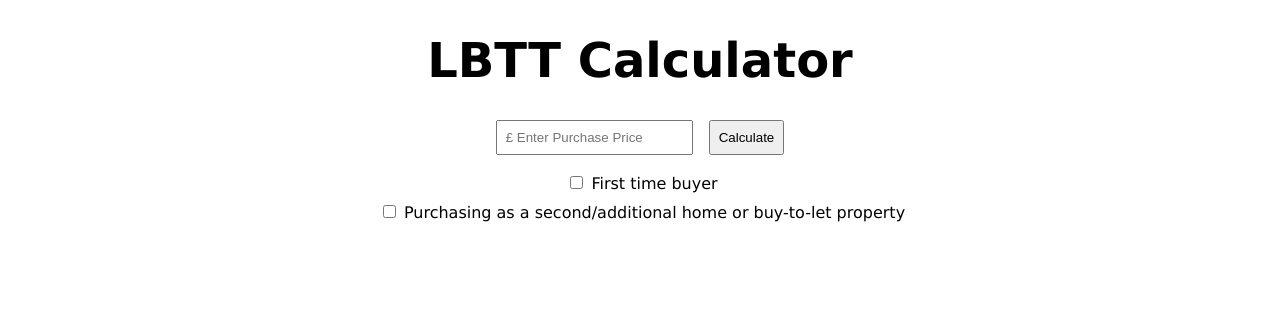
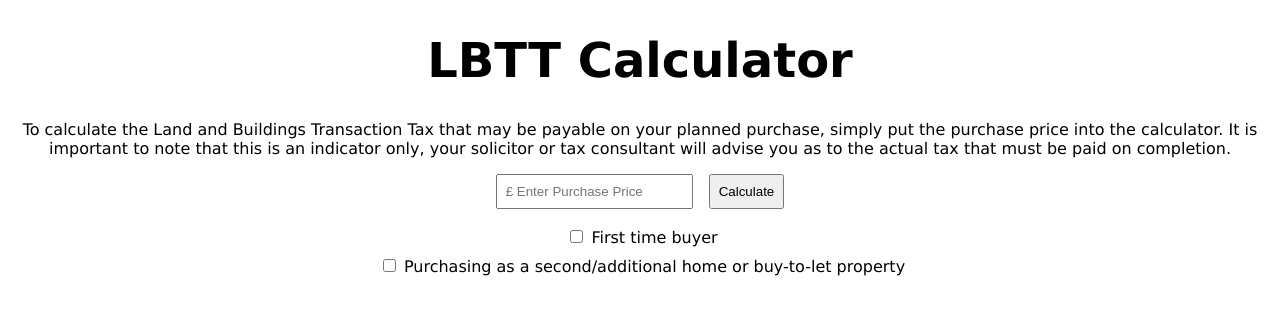
Before and after one commit to RobertHJones/calculator, a React (Create React App) app: page / in a window 1280 px wide. Shown: the top 314 px of the page. Built offline with nearby package versions, Linux system fonts and the light colour scheme.

Commit message:
more info added, 0 fixed

```diff
--- a/src/Components/App/App.js
+++ b/src/Components/App/App.js
@@ -87,7 +87,7 @@ function App() {
       }
     }
     if (secondChecked === true) {
-      if (Number.isFinite(newPrice) !== true || newPrice < 0) {
+      if (Number.isFinite(newPrice) !== true || newPrice <= 0) {
         setLbtt("");
         setError("Invalid price entered");
       } else if (checked === true) {
@@ -124,6 +124,13 @@ function App() {
   return (
     <div className="App">
       <h1>LBTT Calculator</h1>
+      <p>
+        To calculate the Land and Buildings Transaction Tax that may be payable
+        on your planned purchase, simply put the purchase price into the
+        calculator. It is important to note that this is an indicator only, your
+        solicitor or tax consultant will advise you as to the actual tax that
+        must be paid on completion.
+      </p>
       <Input onSearch={calculateLBTT} />
       <div>
         {lbtt === "" && <p></p>}
```
